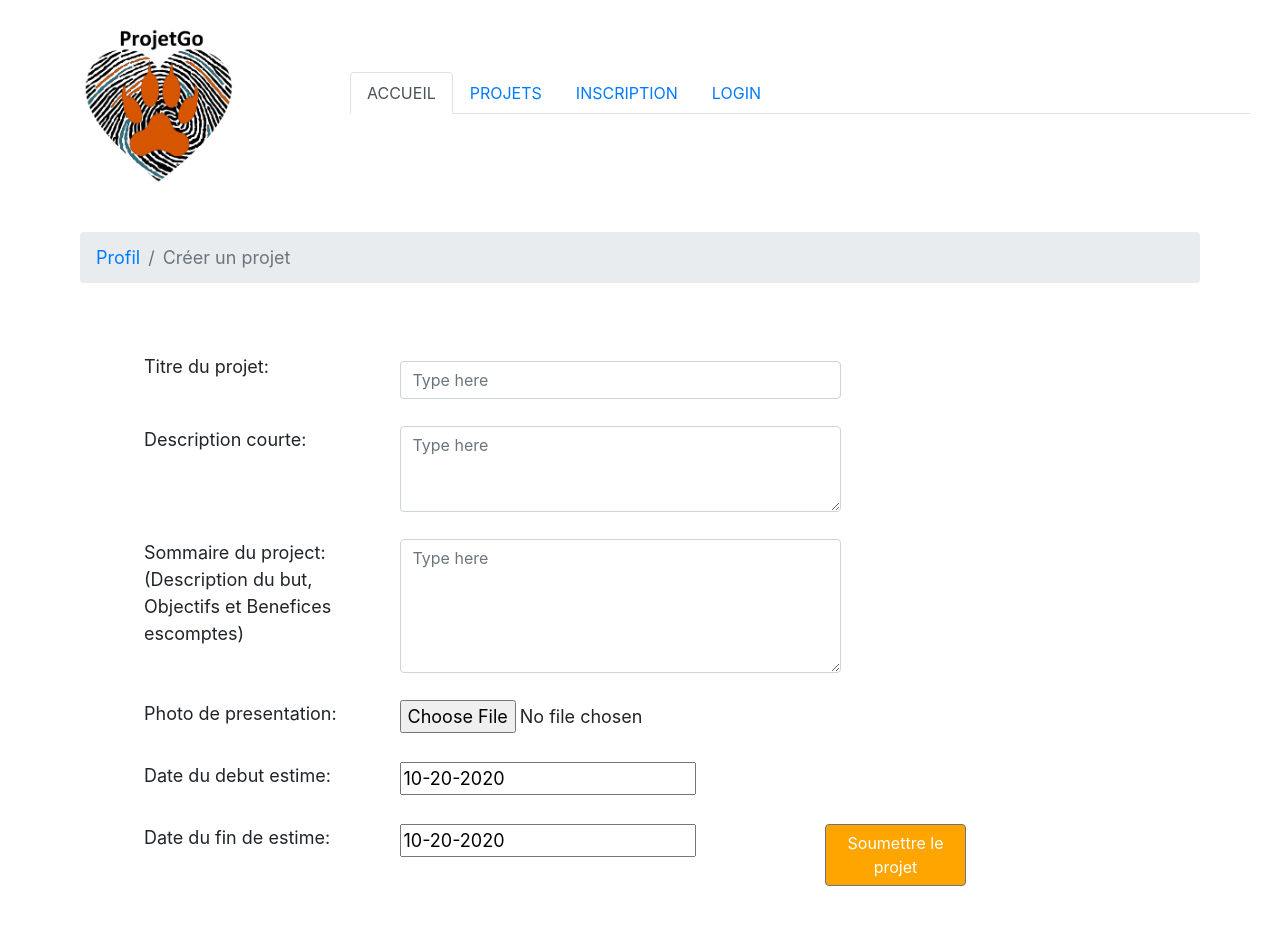
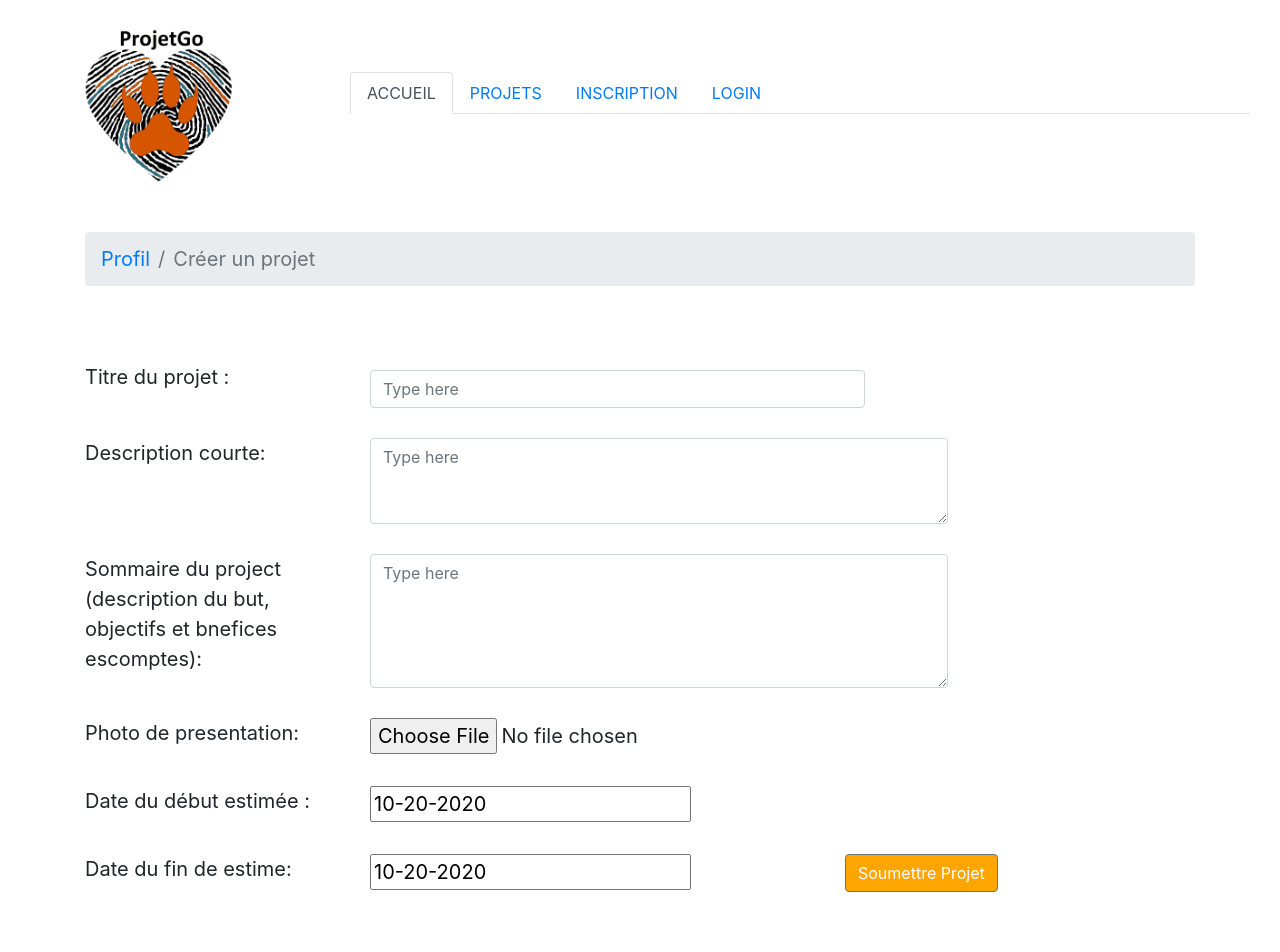
Before and after one commit to feanPelix/projetgo, a React (Create React App) app in the folder frontend/: page /addProject in a window 1280 px wide. Shown: the top 952 px of the page. Built offline with nearby package versions, Linux system fonts and the light colour scheme; no server answers.

Commit message:
Correction code

```diff
--- a/frontend/src/components/Login/AjouterProjet.js
+++ b/frontend/src/components/Login/AjouterProjet.js
@@ -4,10 +4,12 @@ import {Form, Col, Row, Button, Container, Breadcrumb} from "react-bootstrap";
 import DatePicker from 'react-datepicker';
 import 'react-datepicker/dist/react-datepicker.css';
 import {storage} from "../../firebase";
+import {useHistory} from 'react-router-dom';
 import {Bucket} from "react-bootstrap-icons";
 
 
 function AjouterProjet(props) {
+    const history = useHistory();
     const [titre, setTitre] = useState('');
     const [descCourte, setDescCourte] = useState('');
     const [sommaire, setSommaire] = useState('');
@@ -36,7 +38,7 @@ function AjouterProjet(props) {
                     .ref("images")
                     .child(nomImage.name)
                     .getDownloadURL()
-                    .then( async image => {
+                    .then(async image => {
                         setImage(image);
                         try {
                             const responsable = props.memberSpecific;
@@ -68,19 +70,22 @@ function AjouterProjet(props) {
         event.preventDefault();
     }
 
+    function goProfilMenu() {
+        history.push("/userSpace");
+    }
 
     return (
 
-        <Container className="px-5 mx-5" fluid style={{fontSize: '18px'}}>
-            <Breadcrumb className="px-3 mx-3">
-                <Breadcrumb.Item href="#">Profil</Breadcrumb.Item>
+        <Container style={{fontSize: '20px'}}>
+            <Breadcrumb >
+                <Breadcrumb.Item onClick={goProfilMenu}>Profil</Breadcrumb.Item>
                 <Breadcrumb.Item active>Créer un projet</Breadcrumb.Item>
             </Breadcrumb><br/><br/>
 
-            <Form className="px-5 mx-5" style={{textAlign: 'left'}} style={{textAlign: 'left'}}>
+            <Form style={{textAlign: 'left'}}>
                 <Row>
                     <Col>
-                        <Form.Label> Titre du projet: </Form.Label>
+                        <Form.Label>Titre du projet : </Form.Label>
                     </Col>
                     <Col lg="9">
                         <input value={titre} onChange={e => setTitre(e.target.value)} style={{width: '60%'}}
@@ -93,18 +98,17 @@ function AjouterProjet(props) {
                     </Col>
                     <Col lg="9">
                         <Form.Control value={descCourte} onChange={e => setDescCourte(e.target.value)}
-                                      placeholder="Type here" style={{width: '60%'}} as="textarea"
+                                      placeholder="Type here" style={{width: '70%'}} as="textarea"
                                       className="form-control" id="exampleFormControlTextarea1" rows="3"></Form.Control>
                     </Col>
                 </Row><br/>
                 <Row>
                     <Col>
-                        <Form.Label style={{textAlign: 'left'}}>Sommaire du project: (Description du but, Objectifs et
-                            Benefices escomptes) </Form.Label>
+                        <Form.Label style={{textAlign: 'left'}}>Sommaire du project (description du but, objectifs et bnefices escomptes): </Form.Label>
                     </Col>
                     <Col lg="9">
                         <textarea value={sommaire} onChange={e => setSommaire(e.target.value)} placeholder="Type here"
-                                  style={{width: '60%'}} className="form-control" id="exampleFormControlTextarea1"
+                                  style={{width: '70%'}} className="form-control" id="exampleFormControlTextarea1"
                                   rows="5"></textarea>
                     </Col>
                 </Row><br/>
@@ -119,7 +123,7 @@ function AjouterProjet(props) {
                 </Row><br/>
                 <Row>
                     <Col lg={3}>
-                        <Form.Label style={{textAlign: 'left'}}>Date du debut estime: </Form.Label>
+                        <Form.Label style={{textAlign: 'left'}}>Date du début estimée : </Form.Label>
                     </Col>
                     <Col style={{color: 'black'}} lg={6}>
                         <DatePicker dateFormat="MM-dd-yyyy" selected={startDate} onChange={date => setStartDate(date)}/>
@@ -132,9 +136,8 @@ function AjouterProjet(props) {
                     <Col lg={5}>
                         <DatePicker dateFormat="MM-dd-yyyy" selected={endDate} onChange={date => setEndDate(date)}/>
                     </Col>
-                    <Col lg={2}>
-                        <Button onClick={handleSubmit} variant="secondary" style={{backgroundColor: 'orange'}}>Soumettre
-                            le projet</Button>
+                    <Col lg={3}>
+                        <Button onClick={handleSubmit} variant="secondary" style={{backgroundColor :'orange'}}>Soumettre Projet</Button>
                     </Col>
 
                 </Row>
```
